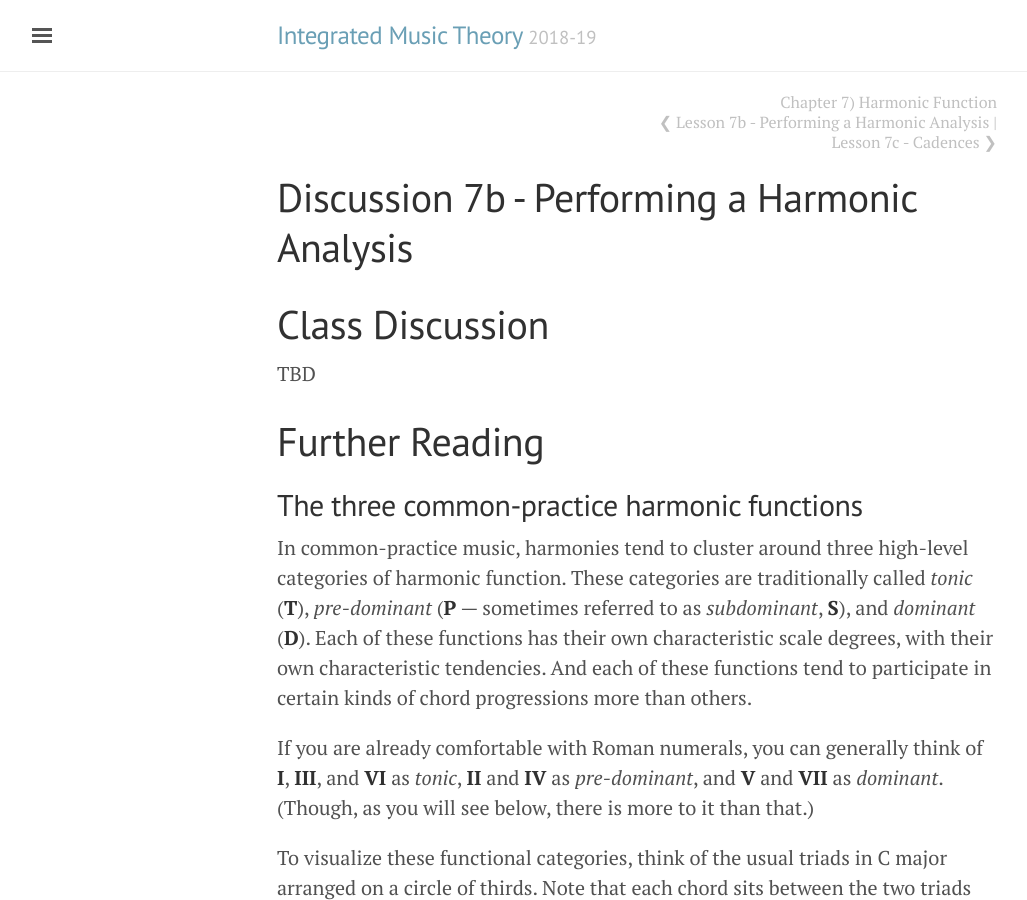
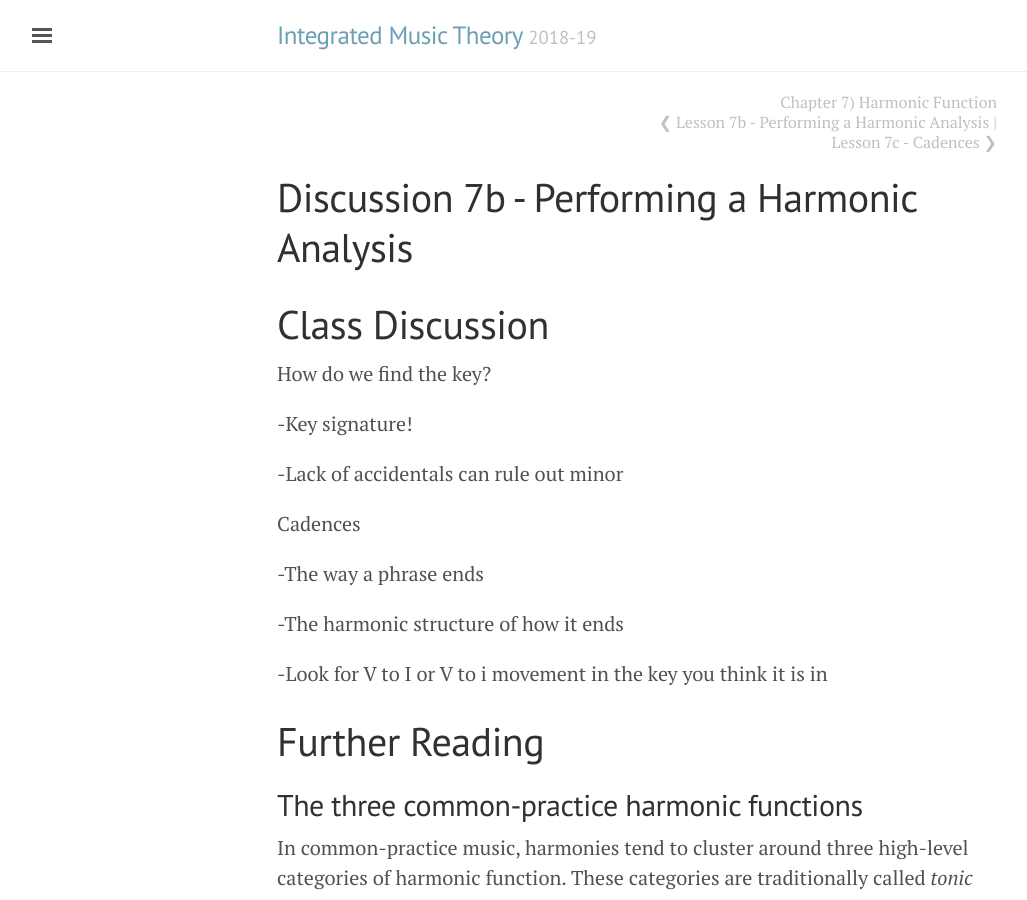
Before and after one commit to intmus/inttheory19-20, a Jekyll site: the page built from _07-harmonic-functions/b2-harmanalysis.md, in a window 1280 px wide and 900 px high. Shown: the whole window, without its empty margins (3-1030 px from the left). Built offline with Jekyll 4.4.1, drawn with Linux system fonts in a browser that asks for light colours.

Commit message:
Update b2-harmanalysis.md

```diff
--- a/_07-harmonic-functions/b2-harmanalysis.md
+++ b/_07-harmonic-functions/b2-harmanalysis.md
@@ -5,7 +5,19 @@ title: Discussion 7b - Performing a Harmonic Analysis
 
 # Class Discussion
 
-TBD
+How do we find the key?
+
+-Key signature!
+
+-Lack of accidentals can rule out minor
+
+Cadences
+
+-The way a phrase ends
+
+-The harmonic structure of how it ends
+
+-Look for V to I or V to i movement in the key you think it is in
 
 # Further Reading
 
```
